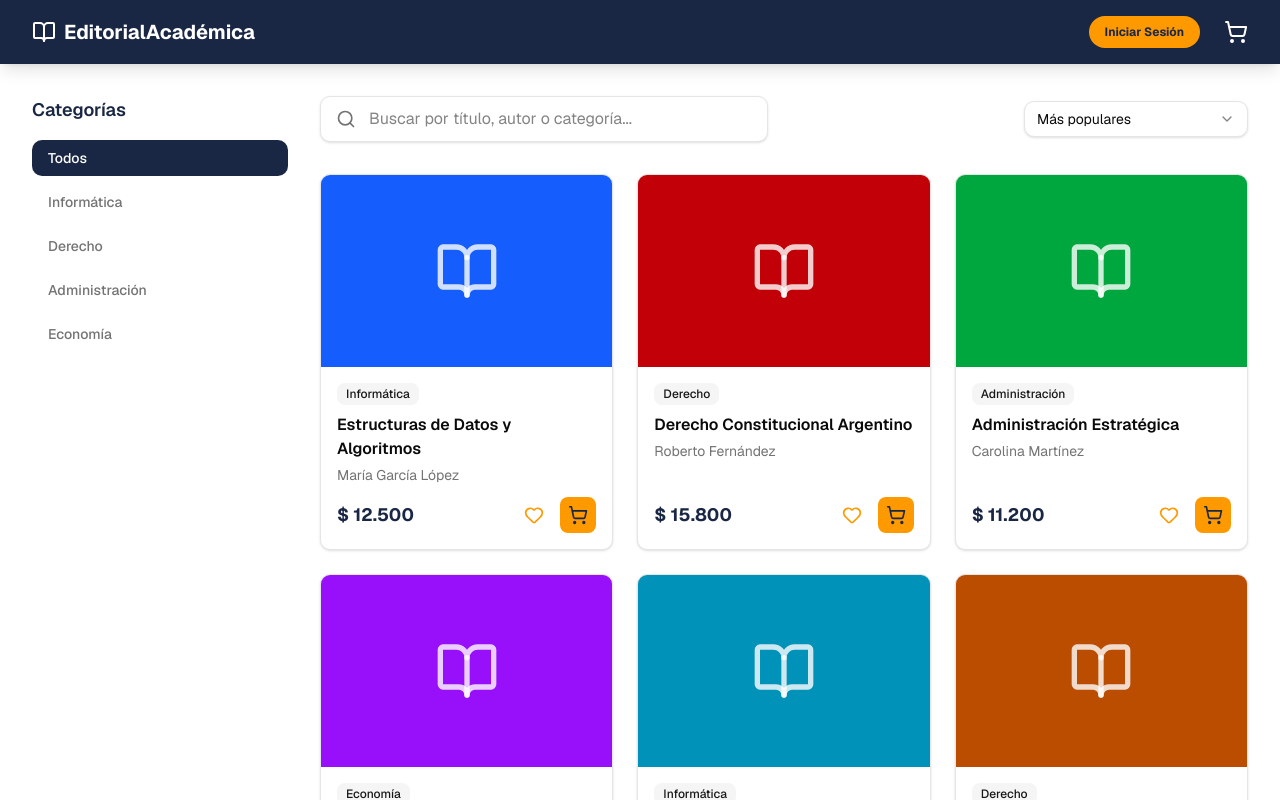
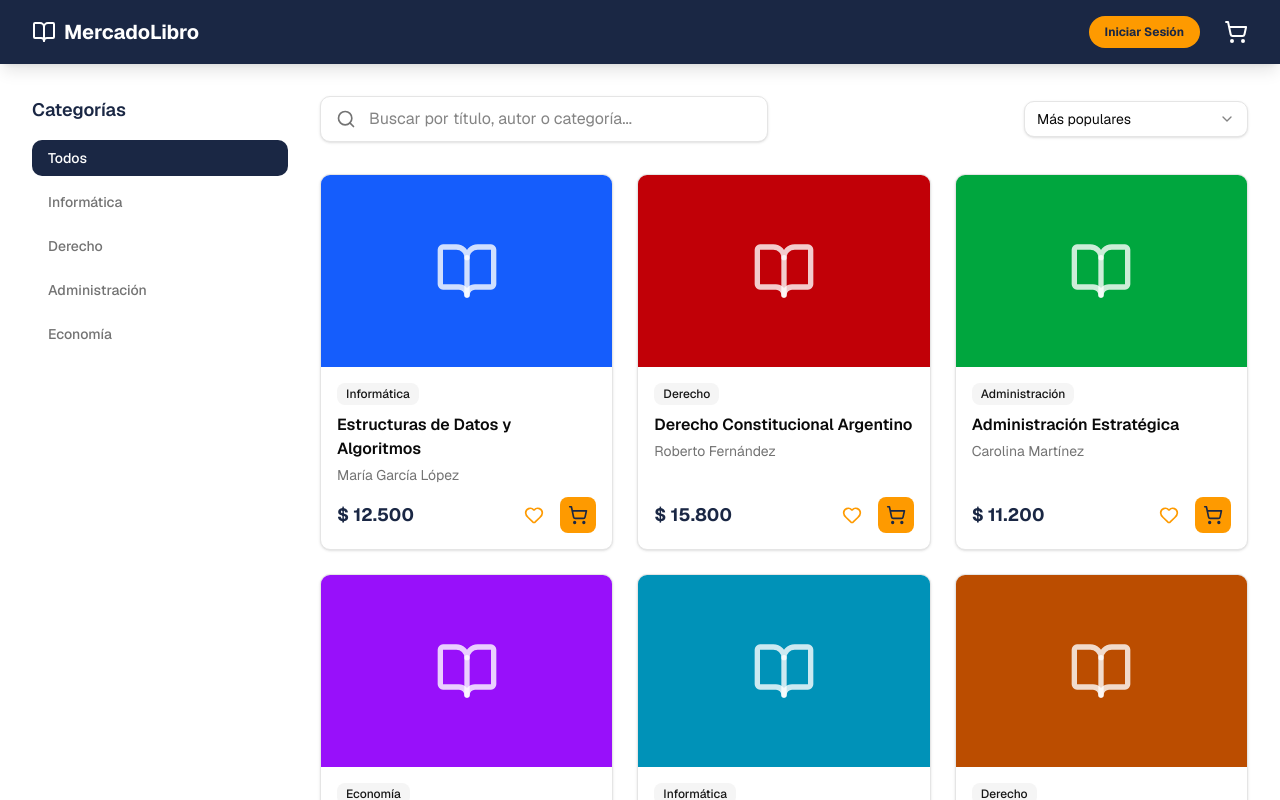
Before and after one commit to Facu-Basualdo/v0-editorial, a Next.js app: page / in a window 1280 px wide. Shown: the top 800 px of the page. Built offline with nearby package versions, Linux system fonts and the light colour scheme.

Commit message:
Cambiar nombre a MercadoLibro

```diff
--- a/app/layout.tsx
+++ b/app/layout.tsx
@@ -7,7 +7,7 @@ const _geist = Geist({ subsets: ["latin"] });
 const _geistMono = Geist_Mono({ subsets: ["latin"] });
 
 export const metadata: Metadata = {
-  title: 'Editorial Académica - Librería Digital',
+  title: 'MercadoLibro - Librería Digital',
   description: 'Tu librería digital académica con los mejores libros en Informática, Derecho, Administración y Economía',
   generator: 'v0.app',
   icons: {
--- a/app/page.tsx
+++ b/app/page.tsx
@@ -339,7 +339,7 @@ export default function Bookstore() {
             className="flex items-center gap-2 text-xl font-bold transition-opacity hover:opacity-80"
           >
             <BookOpen className="size-6" />
-            <span>EditorialAcadémica</span>
+            <span>MercadoLibro</span>
           </button>
 
           <nav className="flex items-center gap-6">
@@ -425,7 +425,7 @@ export default function Bookstore() {
               <div className="mb-4 flex size-14 items-center justify-center rounded-xl bg-[#1a2744] shadow-md">
                 <BookOpen className="size-7 text-white" />
               </div>
-              <h1 className="text-2xl font-bold text-[#1a2744]">EditorialAcadémica</h1>
+              <h1 className="text-2xl font-bold text-[#1a2744]">MercadoLibro</h1>
               <p className="mt-2 text-sm text-muted-foreground">Ingresa tus credenciales para continuar</p>
             </div>
 
```
